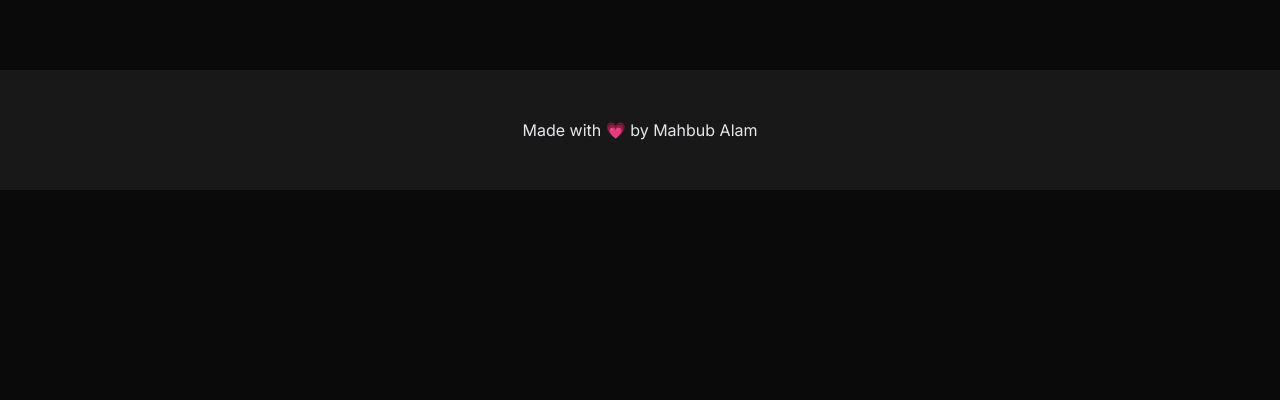
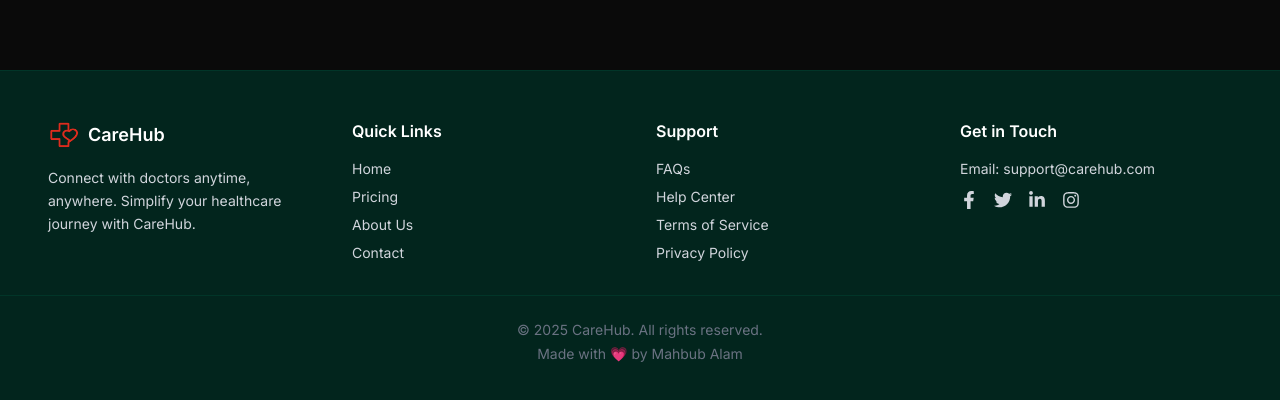
Before and after one commit to amitkumardemo/CareHub, a Next.js app: page /onboarding in a window 1280 px wide. Shown: the part 810-1210 px from the top of the page. Before the commit the page ends 1000 px from the top, so only its background shows below. Built offline with nearby package versions, Linux system fonts and the light colour scheme; no server answers.

Commit message:
footer-redesign

```diff
--- a/app/layout.js
+++ b/app/layout.js
@@ -5,6 +5,12 @@ import { Toaster } from "sonner";
 import Header from "@/components/header";
 import { dark } from "@clerk/themes";
 import { ThemeProvider } from "@/components/theme-provider";
+import {
+  FaFacebookF,
+  FaTwitter,
+  FaLinkedinIn,
+  FaInstagram,
+} from "react-icons/fa";
 
 const inter = Inter({ subsets: ["latin"] });
 
@@ -34,10 +40,125 @@ export default function RootLayout({ children }) {
             <Header />
             <main className="min-h-screen">{children}</main>
             <Toaster richColors />
+            <footer className="bg-emerald-950/80 border-t border-emerald-900/40 py-12">
+              <div className="container mx-auto px-6 md:px-12 grid grid-cols-1 md:grid-cols-4 gap-8 text-gray-300">
+                {/* Brand / About */}
+                <div>
+                  <div className="flex items-center gap-2 mb-4">
+                    <img
+                      src="/logo.png"
+                      alt="CareHub Logo"
+                      className="h-8 w-8"
+                    />
+                    <span className="text-lg font-semibold text-white">
+                      CareHub
+                    </span>
+                  </div>
+                  <p className="text-sm leading-relaxed">
+                    Connect with doctors anytime, anywhere. Simplify your
+                    healthcare journey with CareHub.
+                  </p>
+                </div>
 
-            <footer className="bg-muted/50 py-12">
-              <div className="container mx-auto px-4 text-center text-gray-200">
-                <p>Made with 💗 by Mahbub Alam</p>
+                {/* Quick Links */}
+                <div>
+                  <h3 className="text-white font-semibold mb-4">Quick Links</h3>
+                  <ul className="space-y-2 text-sm">
+                    <li>
+                      <a href="/" className="hover:text-emerald-400">
+                        Home
+                      </a>
+                    </li>
+                    <li>
+                      <a href="/pricing" className="hover:text-emerald-400">
+                        Pricing
+                      </a>
+                    </li>
+                    <li>
+                      <a href="/about" className="hover:text-emerald-400">
+                        About Us
+                      </a>
+                    </li>
+                    <li>
+                      <a href="/contact" className="hover:text-emerald-400">
+                        Contact
+                      </a>
+                    </li>
+                  </ul>
+                </div>
+
+                {/* Support */}
+                <div>
+                  <h3 className="text-white font-semibold mb-4">Support</h3>
+                  <ul className="space-y-2 text-sm">
+                    <li>
+                      <a href="/faq" className="hover:text-emerald-400">
+                        FAQs
+                      </a>
+                    </li>
+                    <li>
+                      <a href="/help" className="hover:text-emerald-400">
+                        Help Center
+                      </a>
+                    </li>
+                    <li>
+                      <a href="/terms" className="hover:text-emerald-400">
+                        Terms of Service
+                      </a>
+                    </li>
+                    <li>
+                      <a href="/privacy" className="hover:text-emerald-400">
+                        Privacy Policy
+                      </a>
+                    </li>
+                  </ul>
+                </div>
+
+                {/* Contact + Social */}
+                <div>
+                  <h3 className="text-white font-semibold mb-4">
+                    Get in Touch
+                  </h3>
+                  <p className="text-sm mb-3">Email: support@carehub.com</p>
+                  <div className="flex gap-4 text-lg">
+                    <a
+                      href="https://facebook.com"
+                      target="_blank"
+                      className="hover:text-emerald-400"
+                    >
+                      <FaFacebookF />
+                    </a>
+                    <a
+                      href="https://twitter.com"
+                      target="_blank"
+                      className="hover:text-emerald-400"
+                    >
+                      <FaTwitter />
+                    </a>
+                    <a
+                      href="https://linkedin.com"
+                      target="_blank"
+                      className="hover:text-emerald-400"
+                    >
+                      <FaLinkedinIn />
+                    </a>
+                    <a
+                      href="https://instagram.com"
+                      target="_blank"
+                      className="hover:text-emerald-400"
+                    >
+                      <FaInstagram />
+                    </a>
+                  </div>
+                </div>
+              </div>
+
+              {/* Bottom Bar */}
+              <div className="border-t border-emerald-900/40 mt-8 pt-6 text-center text-sm text-gray-500">
+                <p>
+                  © {new Date().getFullYear()} CareHub. All rights reserved.
+                </p>
+                <p className="mt-1">Made with 💗 by Mahbub Alam</p>
               </div>
             </footer>
           </ThemeProvider>
--- a/components/pricing.jsx
+++ b/components/pricing.jsx
@@ -5,20 +5,28 @@ import { Card, CardContent } from "./ui/card";
 import { PricingTable } from "@clerk/nextjs";
 
 const Pricing = () => {
+  // Temporary flag until you enable billing in Clerk Dashboard
+  const billingEnabled = process.env.NEXT_PUBLIC_CLERK_BILLING_ENABLED === "true";
+
   return (
     <Card className="border-emerald-900/30 shadow-lg bg-gradient-to-b from-emerald-950/30 to-transparent">
       <CardContent className="p-6 md:p-8">
+        {billingEnabled ? (
           <PricingTable
             checkoutProps={{
               appearance: {
                 elements: {
-                drawerRoot: {
-                  zIndex: 2000,
-                },
+                  drawerRoot: { zIndex: 2000 },
                 },
               },
             }}
           />
+        ) : (
+          <div className="text-center text-gray-400">
+            <p>⚡ Billing is disabled.</p>
+            <p>Enable it in Clerk Dashboard to show the pricing table.</p>
+          </div>
+        )}
       </CardContent>
     </Card>
   );
--- a/package.json
+++ b/package.json
@@ -36,6 +36,7 @@
     "react": "^19.0.0",
     "react-dom": "^19.0.0",
     "react-hook-form": "^7.56.3",
+    "react-icons": "^5.5.0",
     "react-spinners": "^0.17.0",
     "sonner": "^2.0.3",
     "tailwind-merge": "^3.3.0",
```
Also changed, not shown: 1 other file (tests, documents, lock files or other folders). Lines whose indentation alone changed are shown as unchanged.
